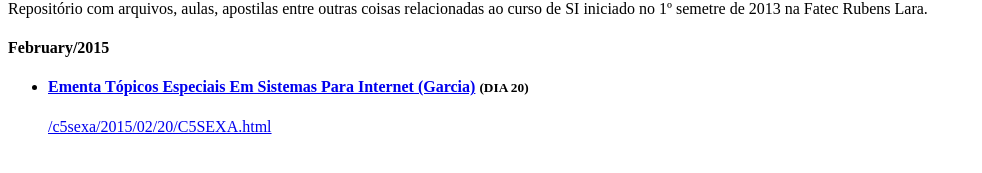
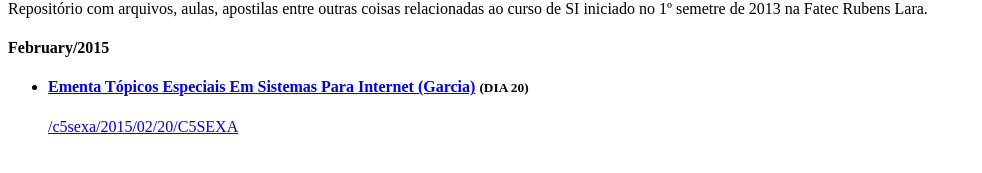
Before and after one commit to fatechub/fatecrl-curso-si, a Jekyll site: the page built from index.html, in a window 1280 px wide. Shown: the part 249-422 px from the top of the page, without its empty margins (0-982 px from the left). Built offline with Jekyll 4.4.1, drawn with Linux system fonts in a browser that asks for light colours; nearby versions of some CDN libraries; library files that are not in the unit come from our copies; some of the changed lines change nothing that is shown.

Commit message:
alterado link producao

```diff
--- a/_config.yml
+++ b/_config.yml
@@ -1,6 +1,6 @@
 # This is the default format.
 # For more see: http://jekyllrb.com/docs/permalinks/
-# permalink: /:categories/:year/:month/:day/:title
+permalink: /:categories/:year/:month/:day/:title
 
 exclude: [".rvmrc", ".rbenv-version", "README.md", "Rakefile", "changelog.md"]
 highlighter: pygments
--- a/_includes/footer.html
+++ b/_includes/footer.html
@@ -1,3 +1,4 @@
+{% include JB/setup %}
 
     </div>
 
--- a/_includes/header.html
+++ b/_includes/header.html
@@ -1,3 +1,4 @@
+{% include JB/setup %}
 <!DOCTYPE html>
 <html lang="pt-br">
   <head>
--- a/index.html
+++ b/index.html
@@ -4,6 +4,7 @@ tagline: Repositório com arquivos, aulas, apostilas entre outras coisas relacio
 layout: home
 group: navigation
 ---
+{% include JB/setup %}
 
   {% for post in site.posts  %}
     {% capture this_year %}{{ post.date | date: "%Y" }}{% endcapture %}
```
